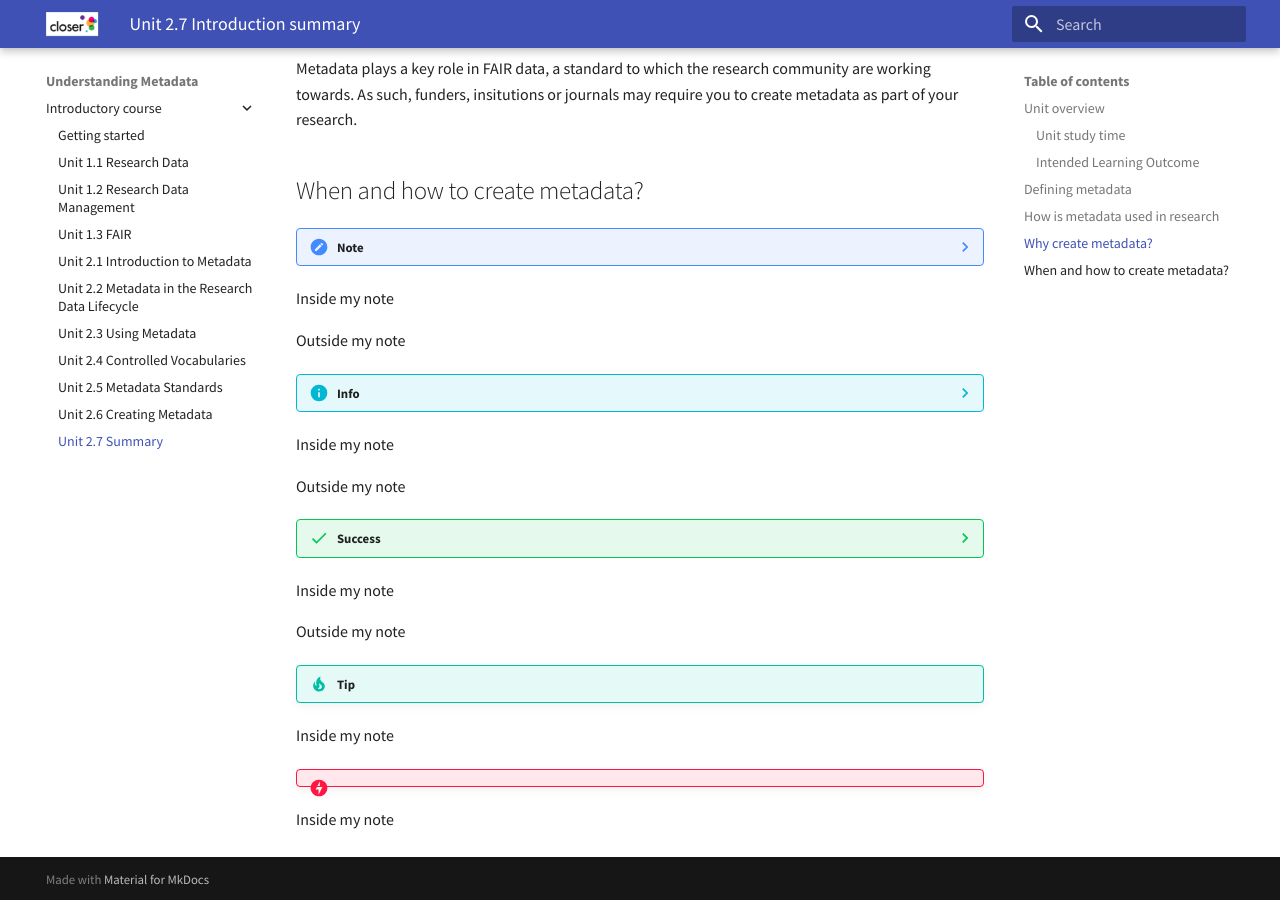
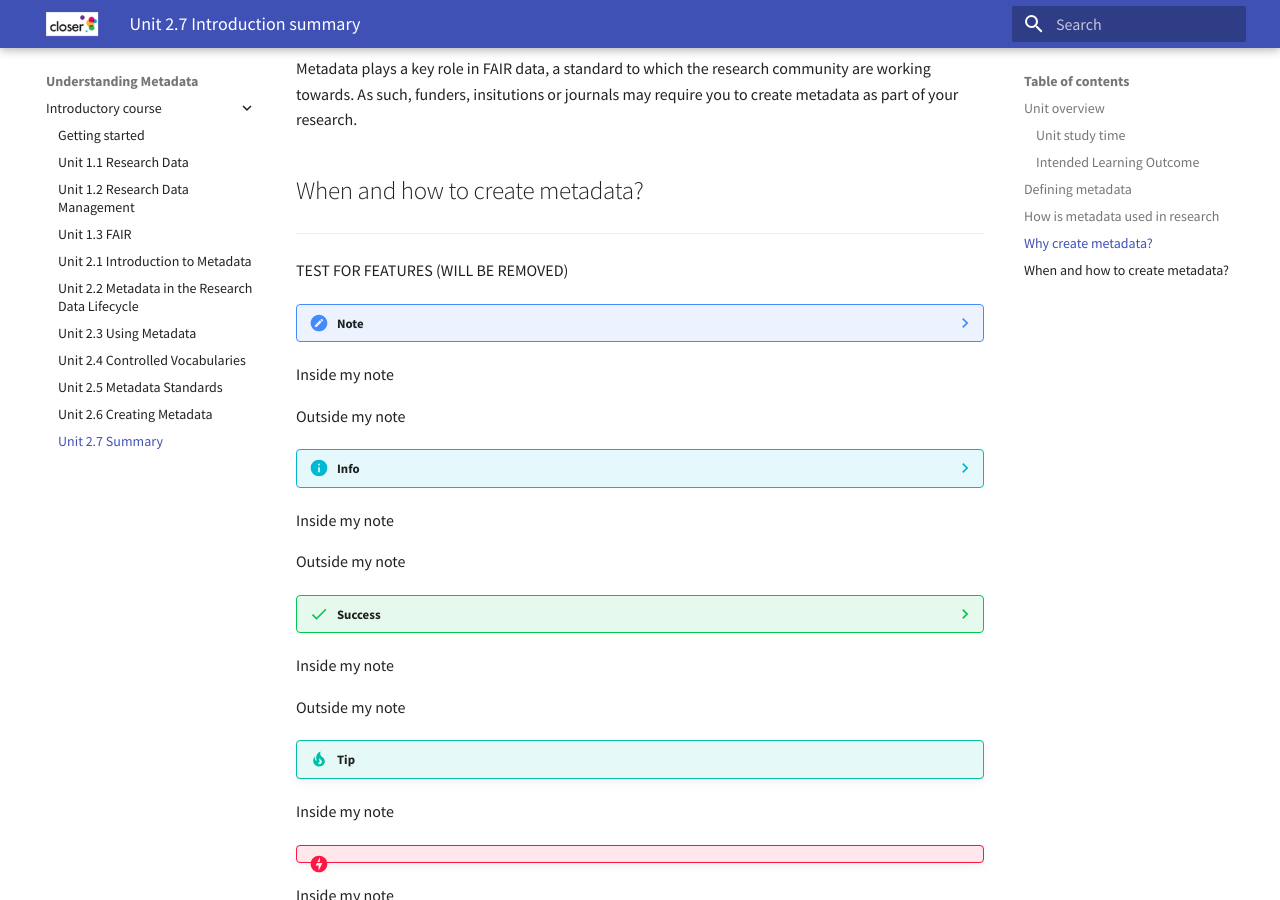
Before and after one commit to spuddybike/understanding-metadata, an MkDocs documentation site: the page built from docs/introduction/2.7 Introduction summary.md, in a window 1280 px wide and 900 px high, scrolled down 2593 px. Built offline with MkDocs 1.6.1 and Material for MkDocs 9.7.7, drawn with Linux system fonts in a browser that asks for light colours.

Commit message:
Update 2.7 Introduction summary.md

```diff
--- a/docs/introduction/2.7 Introduction summary.md
+++ b/docs/introduction/2.7 Introduction summary.md
@@ -149,24 +149,28 @@
 ## When and how to create metadata?
 
 
+
+---
+TEST FOR FEATURES (WILL BE REMOVED)
+
 ??? Note
-Inside my note
+  Inside my note
 
 Outside my note
 
 ??? Info
-Inside my note
+  Inside my note
 
 Outside my note
 
 ??? Success
-Inside my note
+  Inside my note
 
 Outside my note
 
 
 !!! Tip
-Inside my note
+  Inside my note
 
 !!! Danger " "
-Inside my note
+  Inside my note
```
